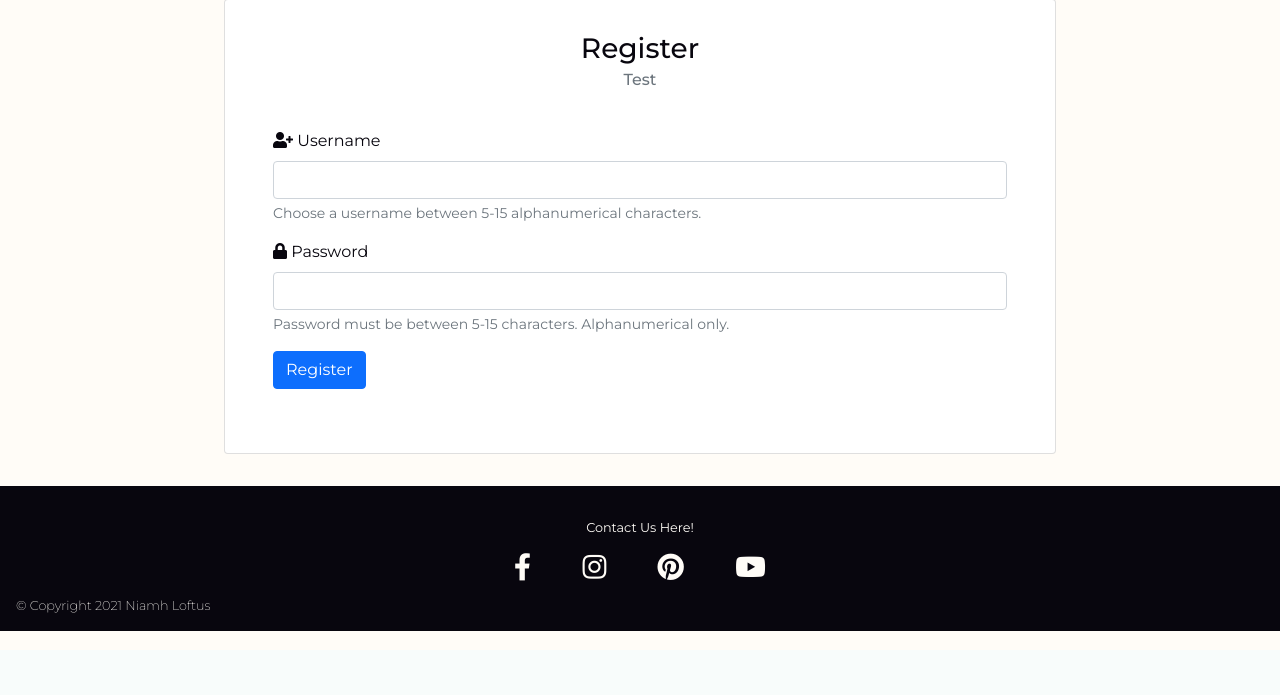
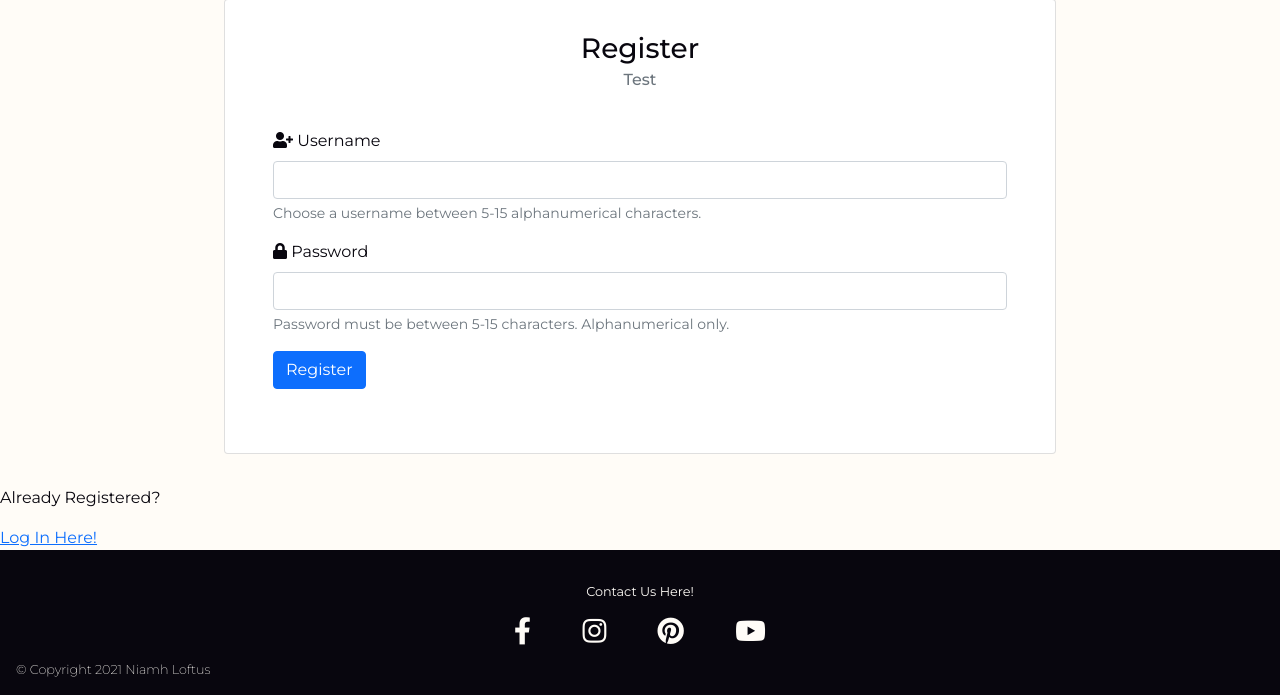
Before and after one commit to LoftusN13/ms3-pickyourpoison, a Flask app: page /register in a window 1280 px wide. Shown: the part 150-845 px from the top of the page. Before the commit the page ends 781 px from the top, so only its background shows below. Run offline with Flask 2, Linux system fonts and the light colour scheme; some libraries are stand-ins or nearby versions.

Commit message:
update links for login

```diff
--- a/templates/base.html
+++ b/templates/base.html
@@ -50,7 +50,7 @@
                             <a class="nav-link" href="{{ url_for('register') }}">Register</a>
                         </li>
                         <li class="nav-item">
-                            <a class="nav-link" href="#">Login</a>
+                            <a class="nav-link" href="{{ url_for('login') }}">Login</a>
                         </li>
                     </ul>
                 </div>
--- a/templates/register.html
+++ b/templates/register.html
@@ -34,4 +34,8 @@
         </div>
     </div>
     <!-- End of REGISTRATION CARD PANEL -->
+
+    <div>
+        <p>Already Registered?</p><a href="{{ url_for('login') }}">Log In Here!</a>
+    </div>
 {% endblock %}
```
